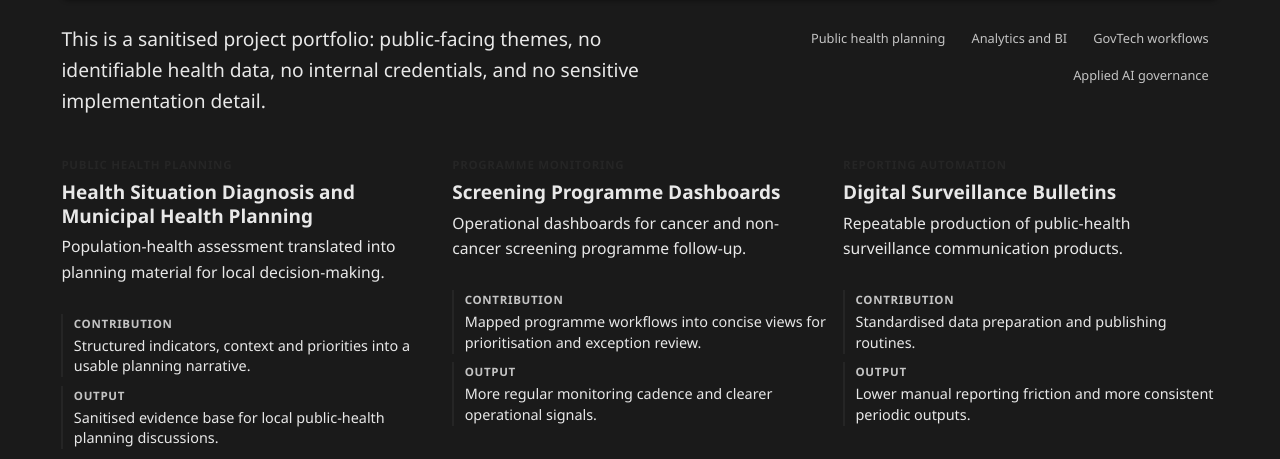
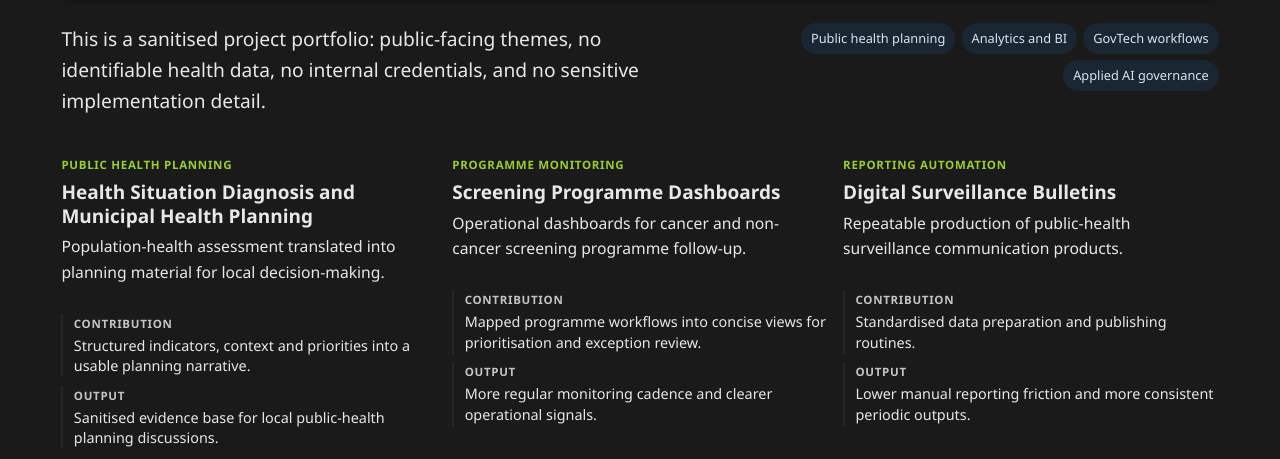
Before and after one commit to HFMonteiro/Webpage, a plain HTML site: page en/projects.html in a window 1280 px wide. Both pictures are taken after a click on the button "Switch to dark mode". Shown: the part 333-792 px from the top of the page. Drawn offline with Linux system fonts and the light colour scheme.

Commit message:
Polish v2 projects contrast

```diff
--- a/assets/css/styles.css
+++ b/assets/css/styles.css
@@ -1822,3 +1822,33 @@ section h3 { font-size: clamp(1.25rem, 1rem + 0.62vw, 1.65rem); margin-bottom: c
     justify-content: flex-start;
   }
 }
+
+
+/* V2 projects contrast polish */
+.project-card {
+  background: linear-gradient(180deg, rgba(15, 76, 129, 0.025), rgba(255, 255, 255, 0) 42%), var(--card-background);
+  border-color: #cbd9e6;
+}
+
+.project-card .project-meta {
+  color: #0f4c81;
+}
+
+.project-themes span {
+  color: #2f4052;
+  background: #f6f9fc;
+}
+
+[data-theme="dark"] .project-card {
+  background: linear-gradient(180deg, rgba(122, 184, 0, 0.06), rgba(18, 18, 18, 0) 42%), var(--card-background);
+  border-color: #385066;
+}
+
+[data-theme="dark"] .project-card .project-meta {
+  color: #9ccc35;
+}
+
+[data-theme="dark"] .project-themes span {
+  color: #d6e5f2;
+  background: #1b2633;
+}
```
